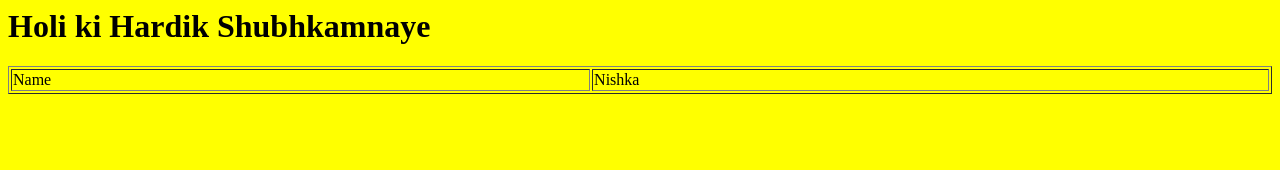
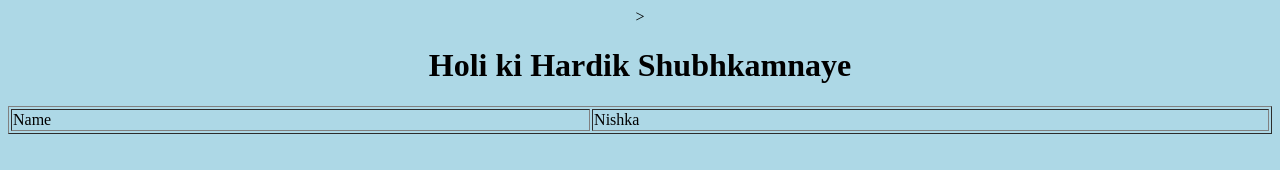
Before and after one commit to Nishka08/html, a plain HTML site: page index.html in a window 1280 px wide. Drawn offline with Linux system fonts and the light colour scheme.

Commit message:
Update index.html

```diff
--- a/index.html
+++ b/index.html
@@ -2,7 +2,7 @@
   <head>
     <title>Github></title>
       </head>
-  <body bgcolor="yellow">
+  <body style="background-color:lightblue;text-align:center">>
     <table width="100%" border="1">
       <tr><td>Name</td> <td>Nishka</td></tr>
     <h1> Holi ki Hardik Shubhkamnaye</h1>
```
